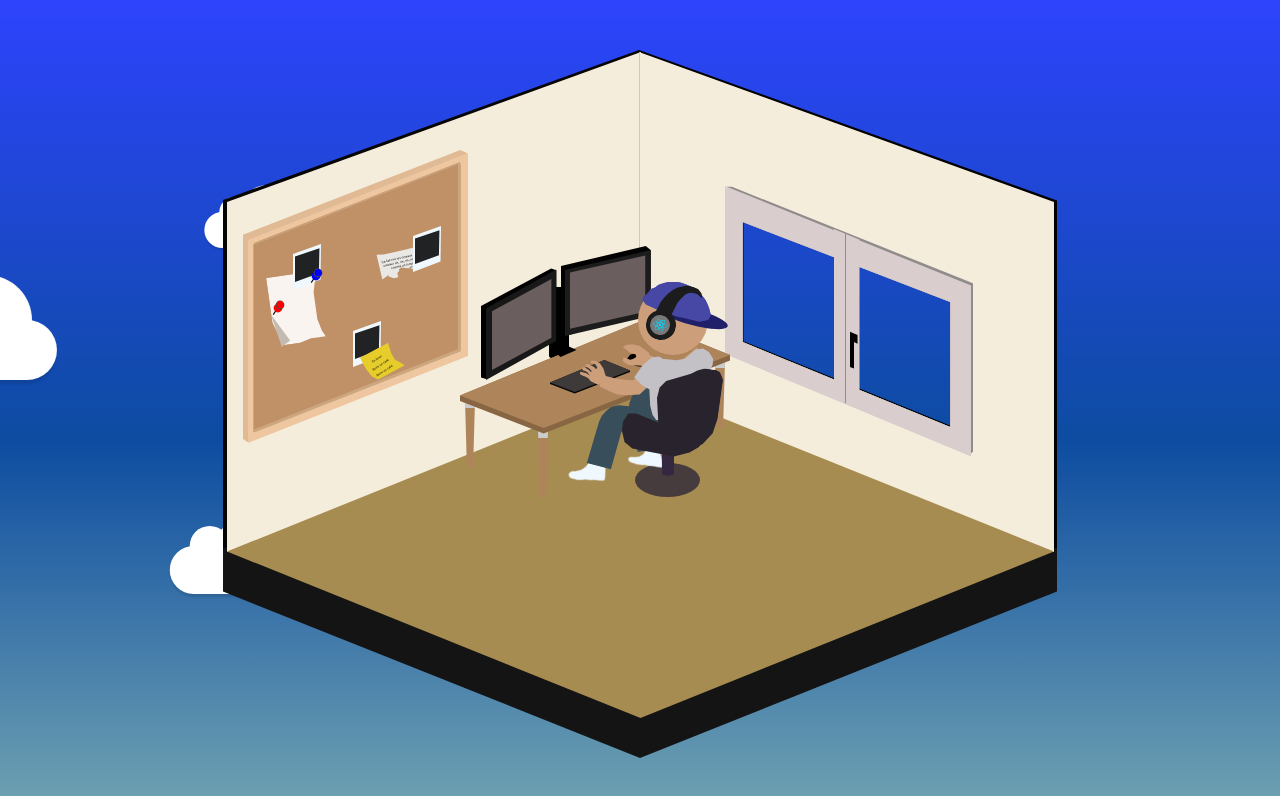
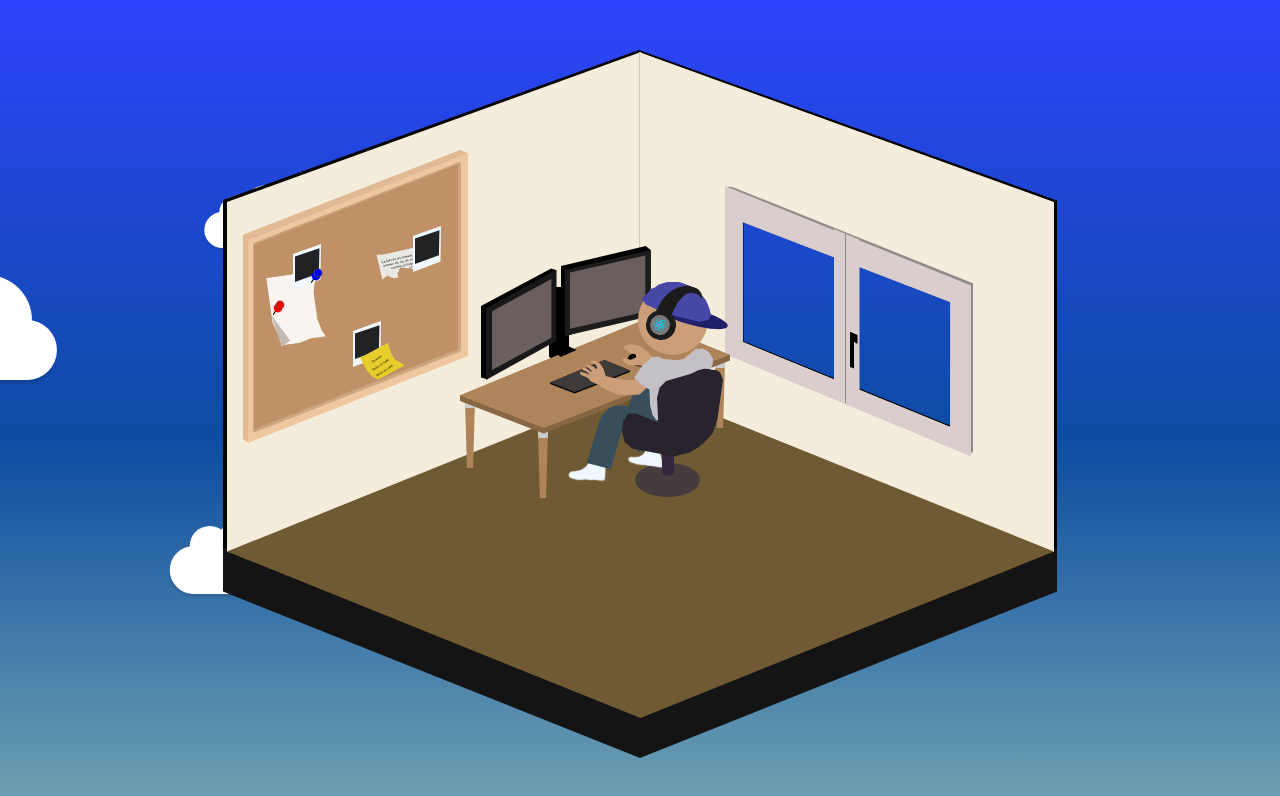
Before and after one commit to Mouloujac/Portfolio, a React (Create React App) app: page / in a window 1280 px wide. Shown: the top 796 px of the page. Built offline with nearby package versions, Linux system fonts and the light colour scheme.

Commit message:
Add projects shadows

```diff
--- a/src/Components/Room/Room.css
+++ b/src/Components/Room/Room.css
@@ -12,7 +12,7 @@
   position: absolute;
   -webkit-clip-path: polygon(50% 0, 100% 50%, 50% 100%, 0 50%);
           clip-path: polygon(50% 0, 100% 50%, 50% 100%, 0 50%);
-  background-color: rgb(167, 140, 81);
+  background-color: rgb(111, 90, 51);
   width: 413px;
   height: 166px;
   margin-top: 168px;
--- a/src/Components/Room/Room.sass
+++ b/src/Components/Room/Room.sass
@@ -10,7 +10,7 @@ $desktop-screen: 768px
 #ground
   position: absolute
   clip-path: polygon(50% 0, 100% 50%, 50% 100%, 0 50%)
-  background-color: rgb(167, 140, 81)
+  background-color: rgb(111, 90, 51)
   width: 413px
   height: 166px
   margin-top: 168px
```
Also changed, not shown: 1 other file (tests, documents, lock files or other folders).
